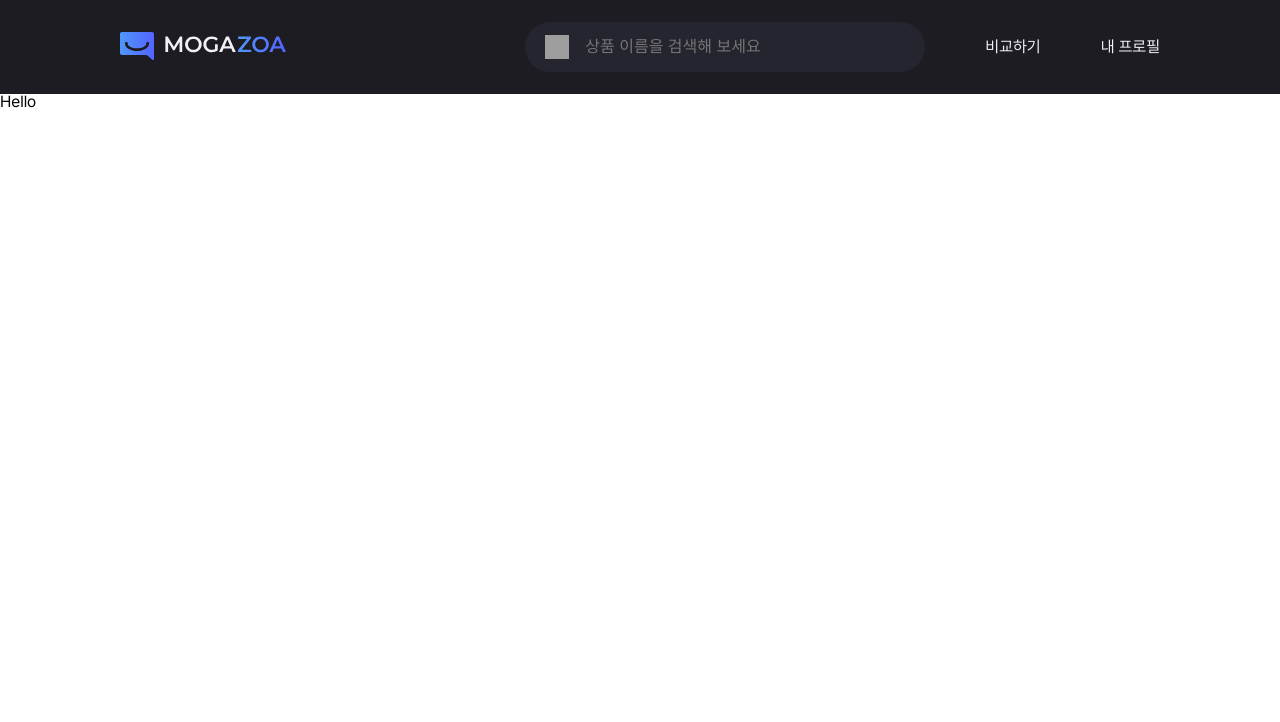
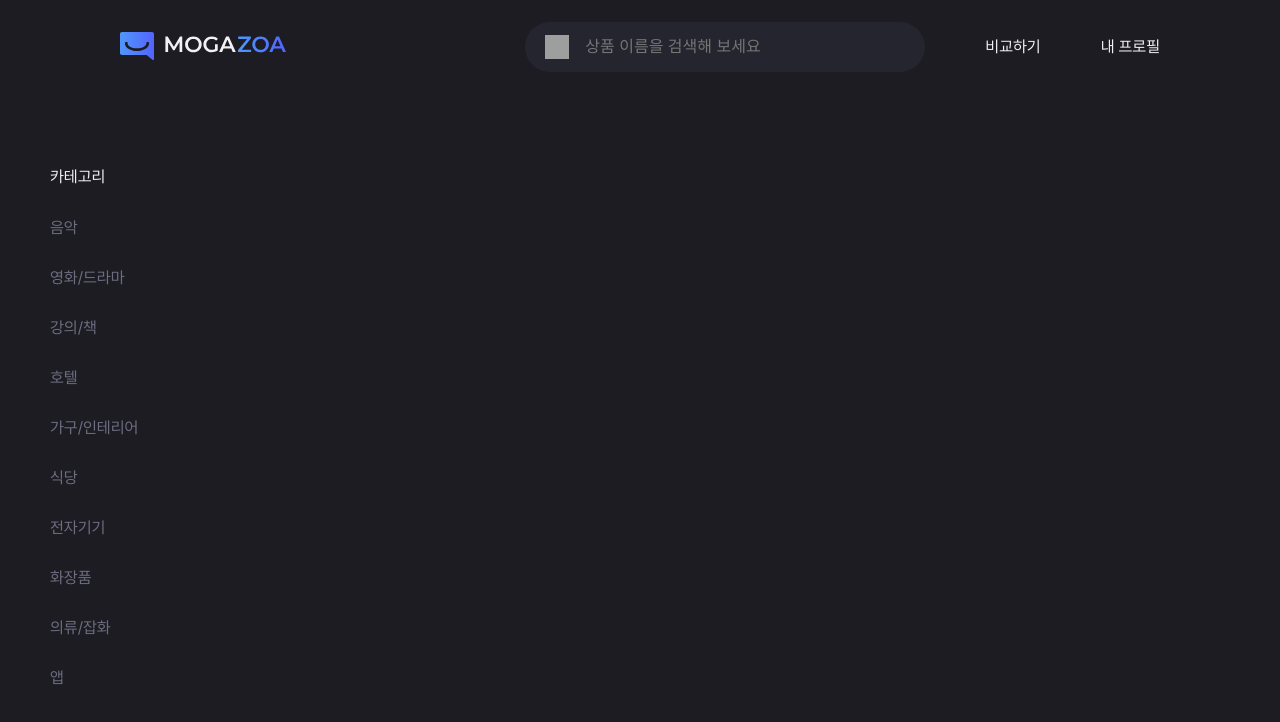
Before and after one commit to yeeZinu/mogazoa, a Next.js app: page / in a window 1280 px wide. Shown: the top 722 px of the page. Built offline with nearby package versions, Linux system fonts and the light colour scheme; grey boxes are pictures that could not be loaded.

Commit message:
feat: 카테고리 ui 구현

```diff
--- a/src/app/home/Category/Category.module.scss
+++ b/src/app/home/Category/Category.module.scss
@@ -1,28 +1,41 @@
 @import "@/styles/_index";
 @import "@/styles/_media";
 
+@keyframes bottom-up {
+  from {
+    transform: translateY(100vh);
+  }
+
+  to {
+    transform: translateY(0);
+  }
+}
+
 .container {
-  background-color: $bg-black-100;
-  color: $white-100;
   width: 200px;
   padding-top: 45px;
+  color: $white-100;
+  background-color: $bg-black-100;
 
   @include text-normal;
 
   @include respond-to(tablet) {
     width: 180px;
+
     @include text-sm;
   }
 
   @include respond-to(mobile) {
-    display: none;
     position: fixed;
     top: 0;
     left: 0;
+    z-index: 9999;
+    display: none;
     width: 100%;
-    height: 100%;
-    z-index: 9999;
+    height: 100vh;
+    padding: 10px;
     padding-top: 60px;
+    animation: bottom-up 1s;
 
     &.open {
       display: block;
@@ -31,7 +44,7 @@
 }
 
 .category {
-  padding: 0px 20px;
+  padding: 0 20px;
 }
 
 .list {
@@ -43,11 +56,11 @@
 }
 
 .item {
+  padding: 15px 20px;
   cursor: pointer;
   transition:
     background-color 0.3s linear,
     color 0.3s linear;
-  padding: 15px 20px;
 
   @include rounded-md;
 
@@ -57,29 +70,20 @@
 
     @include color-box {
       @include rounded-md;
+
       padding: 14px 19px;
     }
   }
 }
 
-.mobileButton {
+.closeButton {
   display: none;
+  cursor: pointer;
 
   @include respond-to(mobile) {
+    position: absolute;
+    top: 60px;
+    right: 20px;
     display: block;
-    position: fixed;
-    bottom: 20px;
-    right: 100px;
   }
 }
-
-.closeButton {
-  display: none;
-
-  @include respond-to(mobile) {
-    display: block;
-    position: absolute;
-    top: 50px;
-    right: 20px;
-  }
-}
--- a/src/app/home/Category/Category.tsx
+++ b/src/app/home/Category/Category.tsx
@@ -1,47 +1,47 @@
 "use client";
 
-import { useState } from "react";
+import Image from "next/image";
+import { useSearchParams, useRouter } from "next/navigation";
 import cn from "@/utils/classNames";
+import { CLOSE_ICON } from "@/utils/constant";
+import createQueryString from "@/utils/createQueryString";
 import styles from "./Category.module.scss";
 import { mock } from "./mock";
 
-export default function Category() {
+type CategoryProps = {
+  isOpen: boolean;
+  selected: null | string;
+  onToggle: () => void;
+  onSelect: (category: null | string) => void;
+};
+
+export default function Category({ isOpen, selected, onToggle, onSelect }: CategoryProps) {
+  const router = useRouter();
+  const searchParams = useSearchParams();
   const categoryList = mock;
 
-  const [selected, setSelected] = useState<null | number>(null);
-  const [isOpen, setIsOpen] = useState(false);
-
-  const handleClick = (item: number) => {
-    if (selected === item) {
-      setSelected(null);
+  const handleClick = (id: number, name: string) => {
+    if (selected === name) {
+      onSelect(null);
     } else {
-      setSelected(item);
+      onSelect(name);
     }
 
-    // query string
-  };
+    onToggle();
 
-  const toggleCategory = () => {
-    setIsOpen(!isOpen);
+    router.push(`/?${createQueryString("category", id.toString(), searchParams)}`);
   };
 
   return (
-    <>
-      <button
-        type='button'
-        className={cn(styles.mobileButton)}
-        onClick={toggleCategory}
-      >
-        {selected ?? "카테고리"}
-      </button>
     <div className={cn(styles.container, isOpen && styles.open)}>
-        <button
-          type='button'
+      <Image
         className={cn(styles.closeButton)}
-          onClick={toggleCategory}
-        >
-          닫기
-        </button>
+        src={CLOSE_ICON}
+        width={18}
+        height={18}
+        alt='close'
+        onClick={onToggle}
+      />
       <div className={cn(styles.category)}>카테고리</div>
       <ul
         role='menu'
@@ -51,9 +51,9 @@ export default function Category() {
           <li key={id}>
             <div
               role='button'
-                className={cn(styles.item, selected === id && styles.selected)}
-                onClick={() => handleClick(id)}
-                onKeyDown={() => handleClick(id)}
+              className={cn(styles.item, selected === name && styles.selected)}
+              onClick={() => handleClick(id, name)}
+              onKeyDown={() => handleClick(id, name)}
               tabIndex={0}
             >
               {name}
@@ -62,6 +62,5 @@ export default function Category() {
         ))}
       </ul>
     </div>
-    </>
   );
 }
--- /dev/null
+++ b/src/app/home/Category/mock.ts
@@ -0,0 +1,62 @@
+export const mock = [
+  {
+    id: 1,
+    name: "음악",
+    createdAt: "2024-01-29T09:08:53.506Z",
+    updatedAt: "2024-01-29T09:08:53.506Z",
+  },
+  {
+    id: 2,
+    name: "영화/드라마",
+    createdAt: "2024-01-29T09:08:53.506Z",
+    updatedAt: "2024-01-29T09:08:53.506Z",
+  },
+  {
+    id: 3,
+    name: "강의/책",
+    createdAt: "2024-01-29T09:08:53.506Z",
+    updatedAt: "2024-01-29T09:08:53.506Z",
+  },
+  {
+    id: 4,
+    name: "호텔",
+    createdAt: "2024-01-29T09:08:53.506Z",
+    updatedAt: "2024-01-29T09:08:53.506Z",
+  },
+  {
+    id: 5,
+    name: "가구/인테리어",
+    createdAt: "2024-01-29T09:08:53.506Z",
+    updatedAt: "2024-01-29T09:08:53.506Z",
+  },
+  {
+    id: 6,
+    name: "식당",
+    createdAt: "2024-01-29T09:08:53.506Z",
+    updatedAt: "2024-01-29T09:08:53.506Z",
+  },
+  {
+    id: 7,
+    name: "전자기기",
+    createdAt: "2024-01-29T09:08:53.506Z",
+    updatedAt: "2024-01-29T09:08:53.506Z",
+  },
+  {
+    id: 8,
+    name: "화장품",
+    createdAt: "2024-01-29T09:08:53.506Z",
+    updatedAt: "2024-01-29T09:08:53.506Z",
+  },
+  {
+    id: 9,
+    name: "의류/잡화",
+    createdAt: "2024-01-29T09:08:53.506Z",
+    updatedAt: "2024-01-29T09:08:53.506Z",
+  },
+  {
+    id: 10,
+    name: "앱",
+    createdAt: "2024-01-29T09:08:53.506Z",
+    updatedAt: "2024-01-29T09:08:53.506Z",
+  },
+];
--- /dev/null
+++ b/src/app/page.module.scss
@@ -0,0 +1,19 @@
+@import "@/styles/_index";
+@import "@/styles/_media";
+
+.container {
+  height: 100vh;
+  padding: 30px;
+  background-color: $bg-black-100;
+}
+
+.categoryToggle {
+  display: none;
+
+  @include respond-to(mobile) {
+    position: fixed;
+    top: 100px;
+    right: 100px;
+    display: block;
+  }
+}
--- a/src/app/page.tsx
+++ b/src/app/page.tsx
@@ -1,3 +1,37 @@
+"use client";
+
+import { useState } from "react";
+import Category from "@/app/home/Category/Category";
+import cn from "@/utils/classNames";
+import styles from "./page.module.scss";
+
 export default function Home() {
-  return <div>Hello</div>;
+  const [selectedCategory, setSelectedCategory] = useState<null | string>(null);
+  const [isCategoryOpen, setIsCategoryOpen] = useState(false);
+
+  const handleCategorySelect = (category: null | string) => {
+    setSelectedCategory(category);
+  };
+
+  const toggleCategory = () => {
+    setIsCategoryOpen(!isCategoryOpen);
+  };
+
+  return (
+    <div className={styles.container}>
+      <button
+        type='button'
+        className={cn(styles.categoryToggle)}
+        onClick={toggleCategory}
+      >
+        {selectedCategory ?? "카테고리"}
+      </button>
+      <Category
+        isOpen={isCategoryOpen}
+        selected={selectedCategory}
+        onToggle={toggleCategory}
+        onSelect={handleCategorySelect}
+      />
+    </div>
+  );
 }
```
Lines whose indentation alone changed are shown as unchanged.
